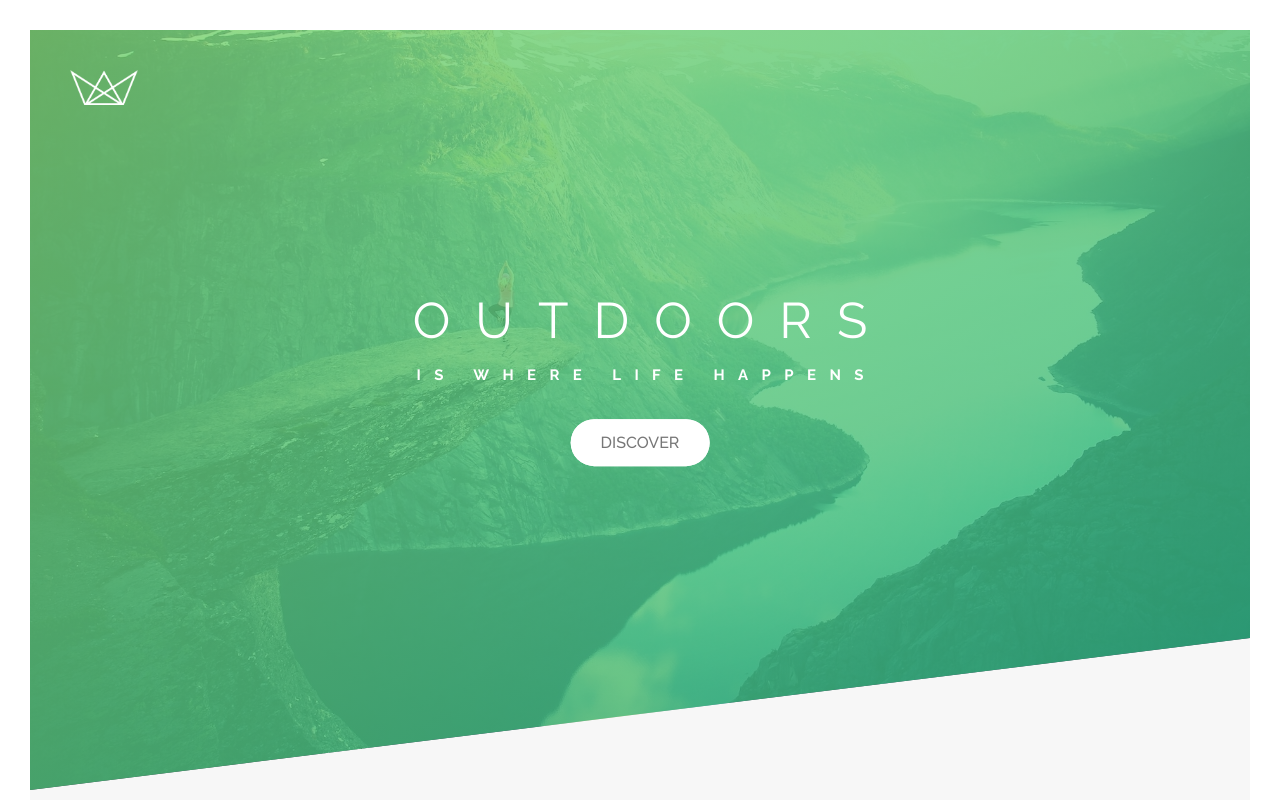
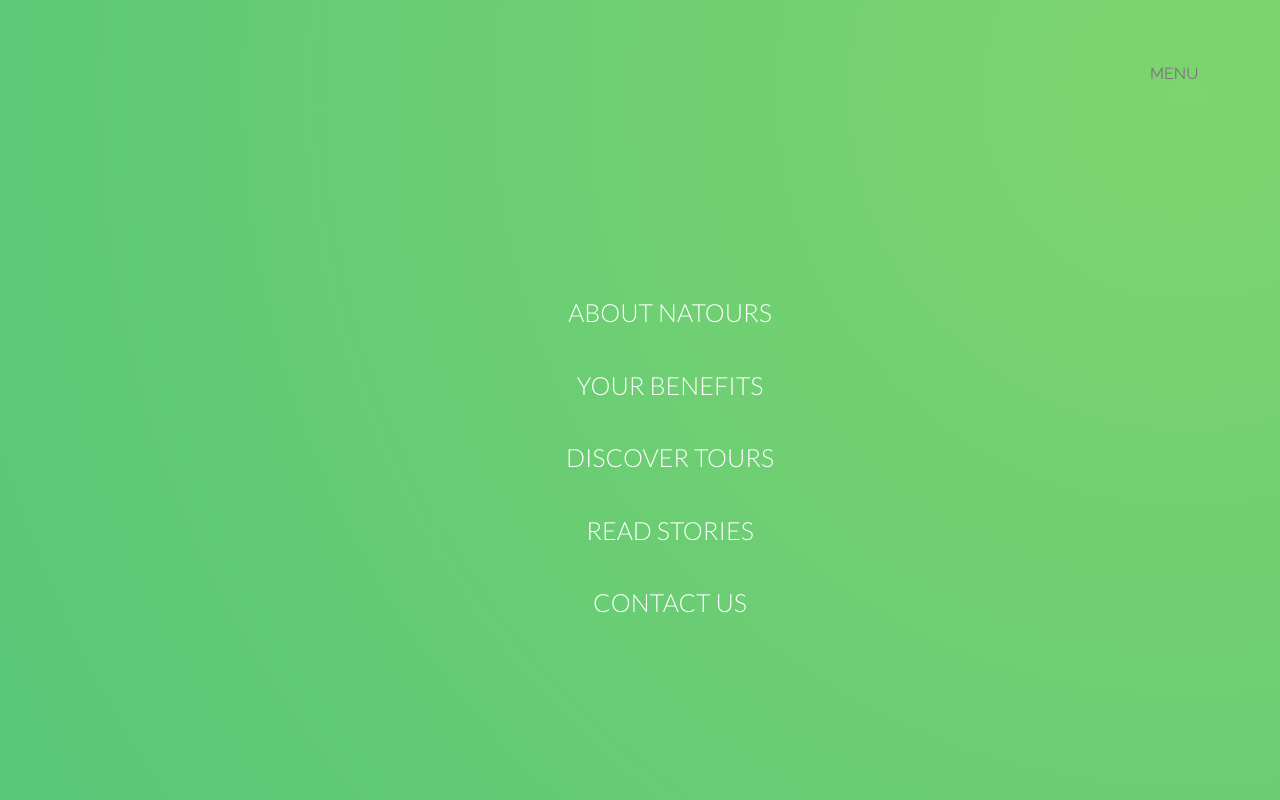
Before and after one commit to KrishnaMoorthy12/advanced-css, a website: page sample-1/index.html in a window 1280 px wide. Shown: the top 800 px of the page. Drawn offline with Linux system fonts and the light colour scheme.

Commit message:
added nav [1/3]

```diff
--- a/sample-1/index.html
+++ b/sample-1/index.html
@@ -18,6 +18,23 @@
 </head>
 
 <body>
+    <div class="navigation">
+        <input type="checkbox" name="nav-check" id="nav-check" class="navigation__checkbox">
+        <label for="nav-check" class="navigation__label">
+            <span class="navigation__label-icon">MENU</span>
+        </label>
+        <div class="navigation__background"></div>
+        <nav class="navigation__nav">
+            <ul class="nav-list">
+                <li class="nav-item"><a href="#" class="nav-link">About Natours</a></li>
+                <li class="nav-item"><a href="#" class="nav-link">Your Benefits</a></li>
+                <li class="nav-item"><a href="#" class="nav-link">Discover Tours</a></li>
+                <li class="nav-item"><a href="#" class="nav-link">Read Stories</a></li>
+                <li class="nav-item"><a href="#" class="nav-link">Contact us</a></li>
+            </ul>
+        </nav>
+    </div>
+
     <header class="header">
         <div class="header__logo-box">
             <img src="img/logo-white.png" alt="logo" class="header__logo" />
--- /dev/null
+++ b/sample-1/sass/layout/_navigation.scss
@@ -0,0 +1,78 @@
+.navigation {
+  &__checkbox {}
+
+  &__label {
+    height: 7rem;
+    width: 7rem;
+    border-radius: 50%;
+
+    position: fixed;
+    top: 6rem;
+    right: 6rem;
+    z-index: 2000;
+
+    &-icon {}
+  }
+
+  &__background {
+    height: 6.5rem;
+    width: 6.5rem;
+    border-radius: 50%;
+
+    position: fixed;
+    top: 6rem;
+    right: 6rem;
+    z-index: 1000;
+
+    background-image: radial-gradient($color-primary-light, $color-primary-dark);
+    transform: scale(70);
+  }
+
+  &__nav {
+    height: 100vh;
+    width: 100vw;
+    z-index: 1500;
+    position: fixed;
+  }
+
+  .nav-list {
+    text-transform: uppercase;
+    font-size: 2.5rem;
+    font-weight: 300;
+    font-family: $font-secondary, sans-serif;
+
+    list-style: none;
+    position: absolute;
+    top: 50%;
+    left: 50%;
+    transform: translate(-50%, -50%);
+    text-align: center;
+  }
+
+  .nav-item {
+    margin: 1rem;
+  }
+
+  .nav-link {
+
+    &:link,
+    &:visited {
+      display: inline-block;
+      text-decoration: none;
+      color: $color-white;
+      padding: 1rem 2rem;
+      border-radius: 1px;
+
+      background-image: linear-gradient(120deg, transparent 0%, transparent 50%, white 50%);
+      background-size: 220%;
+      transition: all .4s ease-in-out;
+    }
+
+    &:hover,
+    &:active {
+      background-position: 100%;
+      color: $color-primary-main;
+      transform: translateX(1rem);
+    }
+  }
+}
--- a/sample-1/sass/main.scss
+++ b/sample-1/sass/main.scss
@@ -18,5 +18,6 @@
 @import 'layout/footer';
 @import 'layout/grid';
 @import 'layout/header';
+@import 'layout/navigation';
 
 @import 'pages/home';
```
Also changed, not shown: sample-1/css/main.css, sample-1/css/main.min.css.
